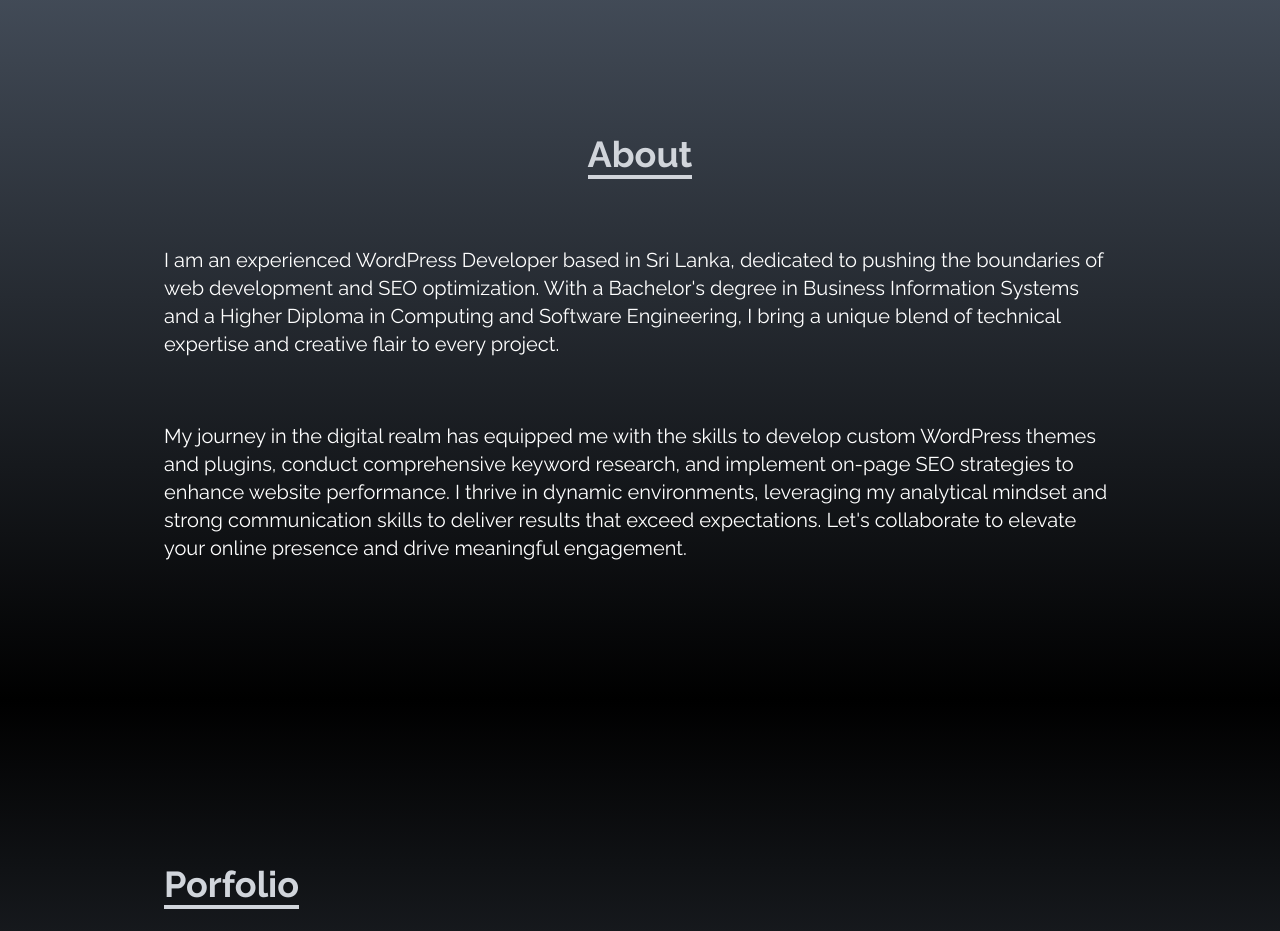
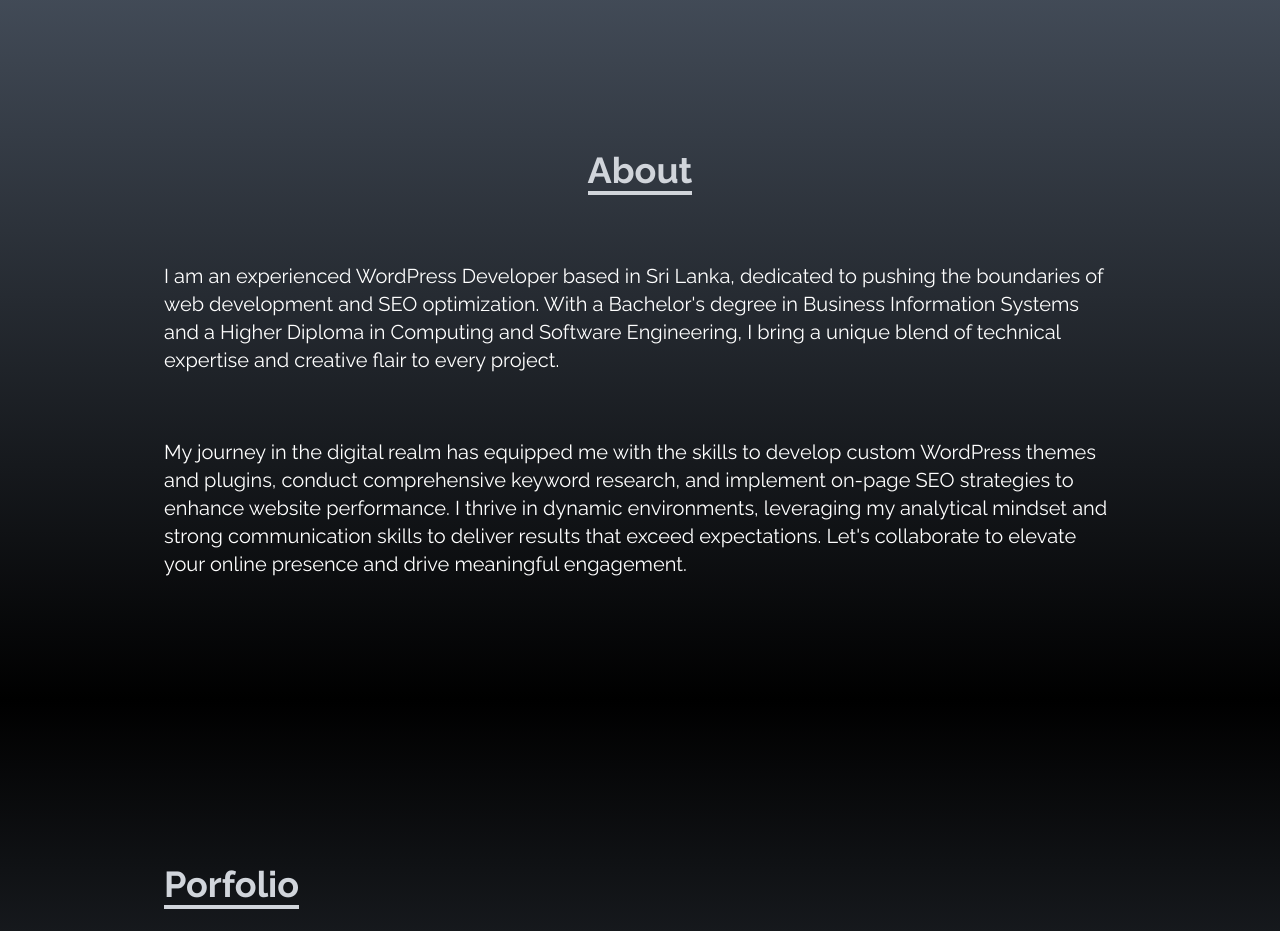
Before and after one commit to km010700/portfolio, a React (Create React App) app: page / in a window 1280 px wide. Shown: the part 900-1831 px from the top of the page. Built offline with nearby package versions, Linux system fonts and the light colour scheme; a web font is replaced by a local one.

Commit message:
minor refractor

```diff
--- a/src/components/About.jsx
+++ b/src/components/About.jsx
@@ -5,7 +5,7 @@
   return (
     <div name='about' className='w-full h-screen bg-gradient-to-b from-gray-600 to-black text-white'>
         <div className='max-w-screen-lg p-9 mx-auto flex flex-col justify-center w-full h-full'>
-            <div className='pb-8 text-center mt-24'>
+            <div className='pb-8 text-center mt-32'>
                 <p className='text-4xl font-bold inline border-b-4 border-gray-300 text-gray-300'>About</p>
             </div>
 
```
